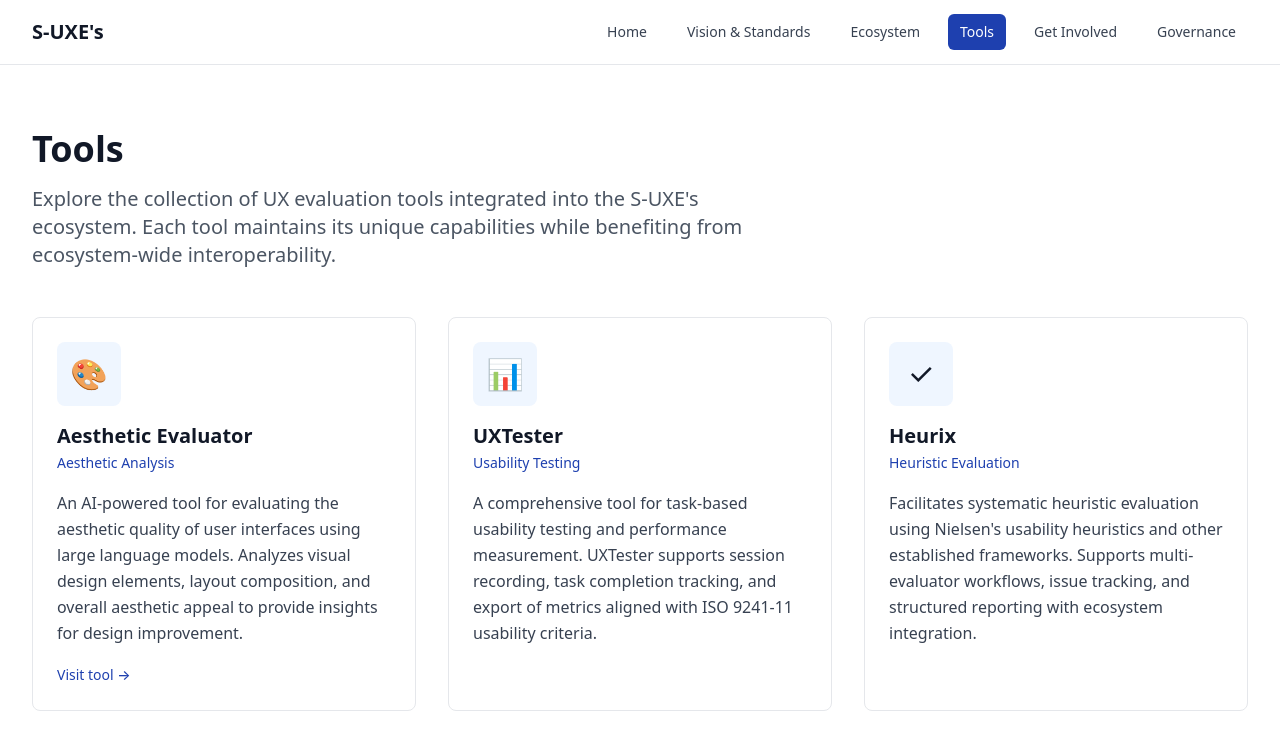
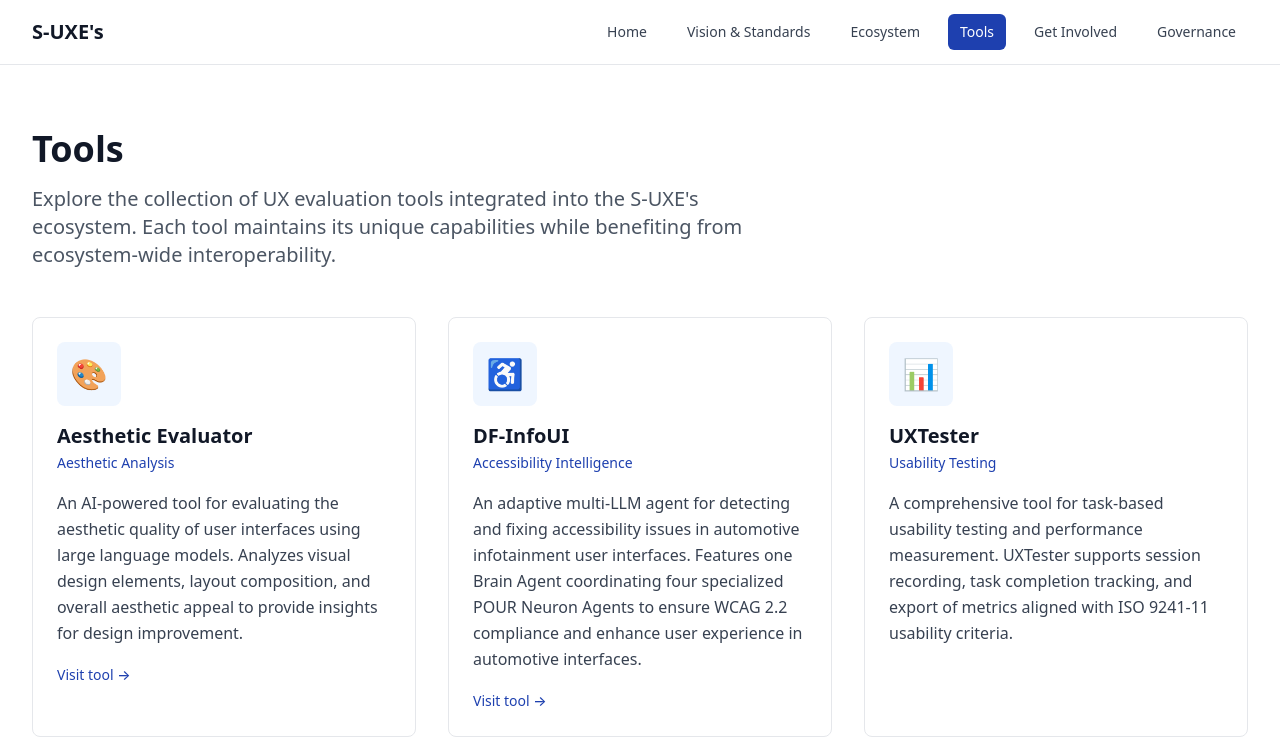
Before and after one commit to mohamedsemah/S-UXE-s, a Next.js app: page /tools in a window 1280 px wide. Shown: the top 741 px of the page. Built offline with nearby package versions, Linux system fonts and the light colour scheme.

Commit message:
Add DF-InfoUI to tools page

```diff
--- a/app/tools/page.tsx
+++ b/app/tools/page.tsx
@@ -13,6 +13,13 @@ const tools = [
     description: 'An AI-powered tool for evaluating the aesthetic quality of user interfaces using large language models. Analyzes visual design elements, layout composition, and overall aesthetic appeal to provide insights for design improvement.',
     icon: '🎨',
     url: 'https://aesthetic-evaluator.vercel.app',
+  },
+  {
+    name: 'DF-InfoUI',
+    category: 'Accessibility Intelligence',
+    description: 'An adaptive multi-LLM agent for detecting and fixing accessibility issues in automotive infotainment user interfaces. Features one Brain Agent coordinating four specialized POUR Neuron Agents to ensure WCAG 2.2 compliance and enhance user experience in automotive interfaces.',
+    icon: '♿',
+    url: 'https://df-info-ui.vercel.app',
   },
   {
     name: 'UXTester',
```
